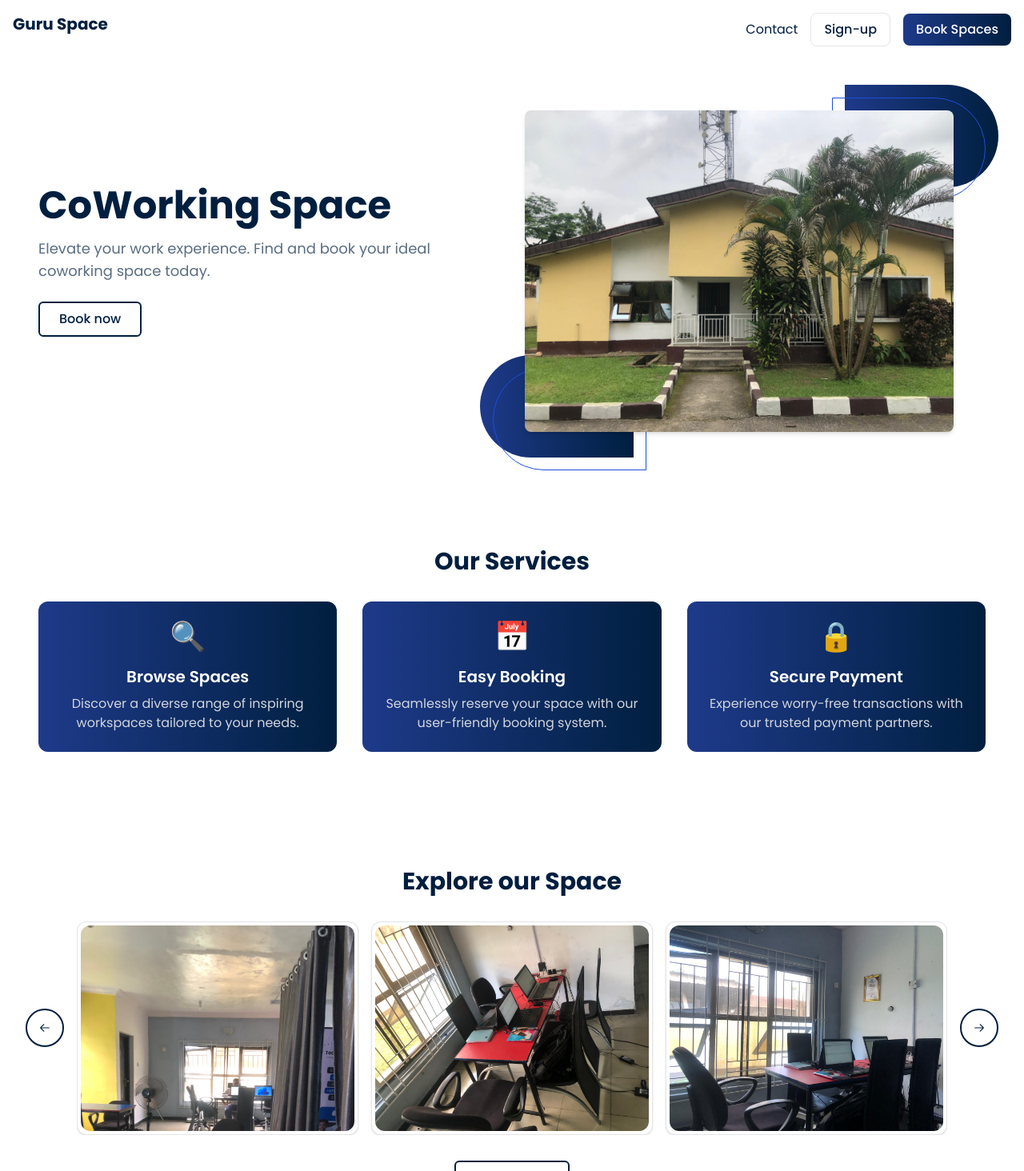
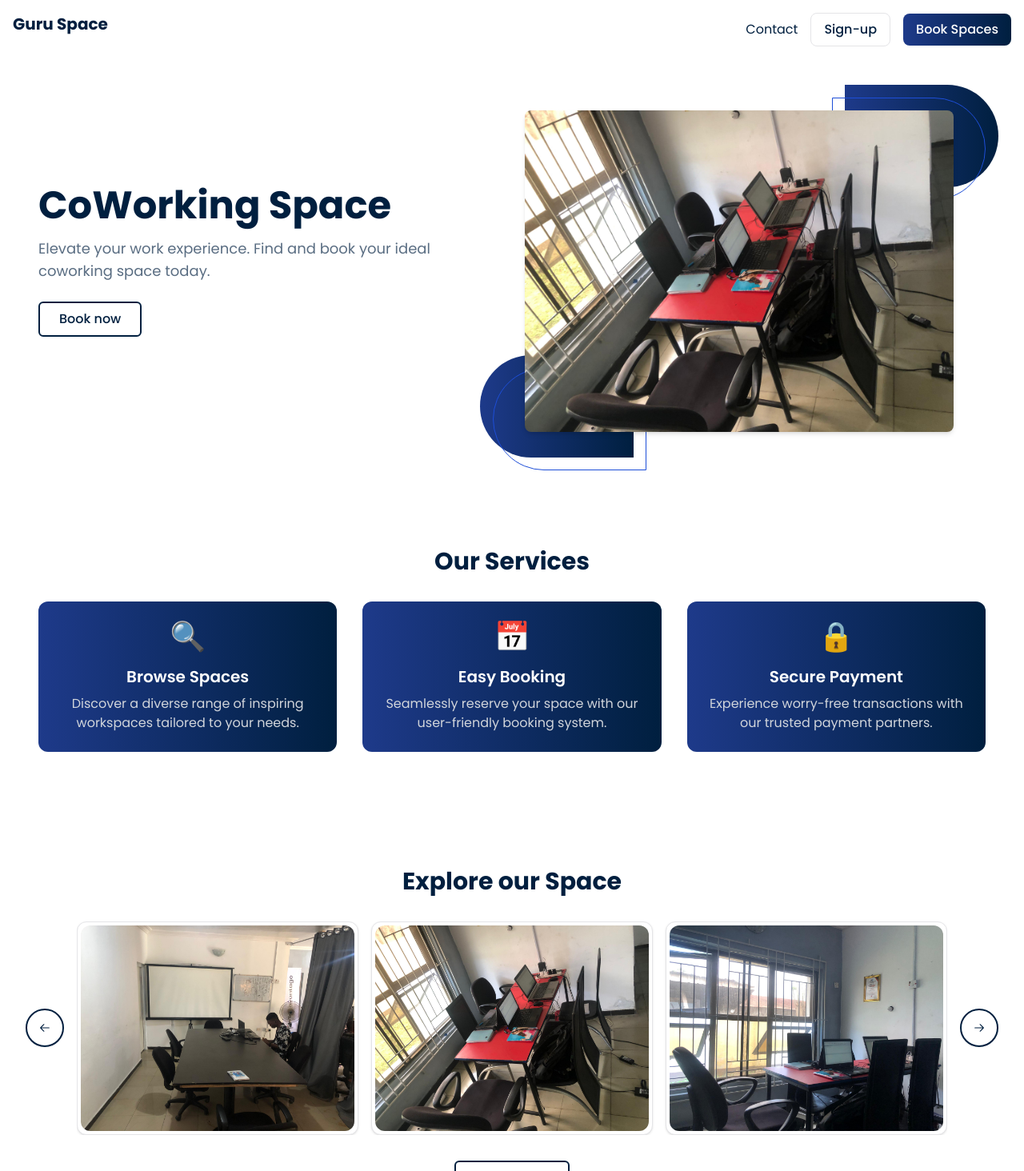
Before and after one commit to Princeobeten/guru_space, a Next.js app: page / in a window 1280 px wide. Shown: the top 1464 px of the page at 80% size. Built offline with nearby package versions, Linux system fonts and the light colour scheme.

Commit message:
image silder

```diff
--- a/app/(auth)/login/page.tsx
+++ b/app/(auth)/login/page.tsx
@@ -16,8 +16,13 @@ const Login = () => {
   const [success, setSuccess] = useState<string>('');
   const [showToaster, setShowToaster] = useState<boolean>(false);
   const router = useRouter();
-  const searchParams = useSearchParams(); // Moved to the top level
-  const callbackUrl = searchParams.get('callbackUrl') || '/dashboard'; // Defined at the top level
+
+  // Wrapping searchParams in a Suspense boundary
+  const SearchParamsComponent = () => {
+    const searchParams = useSearchParams();
+    const callbackUrl = searchParams.get('callbackUrl') || '/dashboard';
+    return callbackUrl;
+  };
 
   const handleLogin = async (e: React.FormEvent) => {
     e.preventDefault();
@@ -33,14 +38,20 @@ const Login = () => {
       Cookies.set('authToken', token, {
         expires: 7, // 7 days
         secure: true,
-        sameSite: 'strict',
+        sameSite: 'strict'
       });
 
       setSuccess('Login successful! Redirecting...');
       setShowToaster(true);
 
       setTimeout(() => {
-        router.push(callbackUrl); // Use the callbackUrl from the top level
+        const callbackUrl = SearchParamsComponent();
+        router.push(callbackUrl);
+
+        // Force reload after redirect
+        setTimeout(() => {
+          window.location.reload();
+        }, 500);
       }, 1000);
     } catch (err: any) {
       switch (err.code) {
--- a/app/(landing page)/_components/Hompage.tsx
+++ b/app/(landing page)/_components/Hompage.tsx
@@ -1,5 +1,7 @@
+'use client';
+
 import Link from "next/link";
-import React from "react";
+import React, { useEffect, useState } from "react";
 import Image from "next/image";
 import ServiceCard from "./Card";
 import { Card, CardContent } from "@/components/ui/card";
@@ -12,14 +14,24 @@ import {
 } from "@/components/ui/carousel";
 
 const Homepage = () => {
-
   const carouselImages = [
-    { src: "/c1.jpg", alt: "Coworking space 1" },
+    { src: "/b1.jpg", alt: "Coworking space 4" },
     { src: "/c2.jpg", alt: "Coworking space 2" },
     { src: "/c3.jpg", alt: "Coworking space 3" },
-    { src: "/b1.jpg", alt: "Coworking space 3" },
-    { src: "/huboutside.jpg", alt: "Coworking space 3" },
+    { src: "/huboutside.jpg", alt: "Coworking space 5" },
   ];
+
+  const [currentImageIndex, setCurrentImageIndex] = useState(0);
+
+  useEffect(() => {
+    const interval = setInterval(() => {
+      setCurrentImageIndex((prevIndex) =>
+        prevIndex === carouselImages.length - 1 ? 0 : prevIndex + 1
+      );
+    }, 5000);
+
+    return () => clearInterval(interval);
+  }, [carouselImages.length]);
 
   return (
     <div className="min-h-screen bg-white mx-8 px-4">
@@ -49,11 +61,11 @@ const Homepage = () => {
 
           <div className="relative z-10 pr-10">
             <Image
-              src="/huboutside.jpg"
-              alt="Coworking space interior"
+              src={carouselImages[currentImageIndex].src}
+              alt={carouselImages[currentImageIndex].alt}
               width={600}
               height={400}
-              className="rounded-lg shadow-md w-full"
+              className="rounded-lg shadow-md w-full transition-opacity duration-1000"
             />
           </div>
         </div>
--- a/components/Toaster.tsx
+++ b/components/Toaster.tsx
@@ -25,7 +25,7 @@ const Toaster: React.FC<ToasterProps> = ({ message, type, isVisible, onClose })
       const autoCloseTimer = setTimeout(() => {
         setShow(false);
         onClose();
-      }, 5000);
+      }, 3000);
 
       return () => {
         clearInterval(timer);
```
